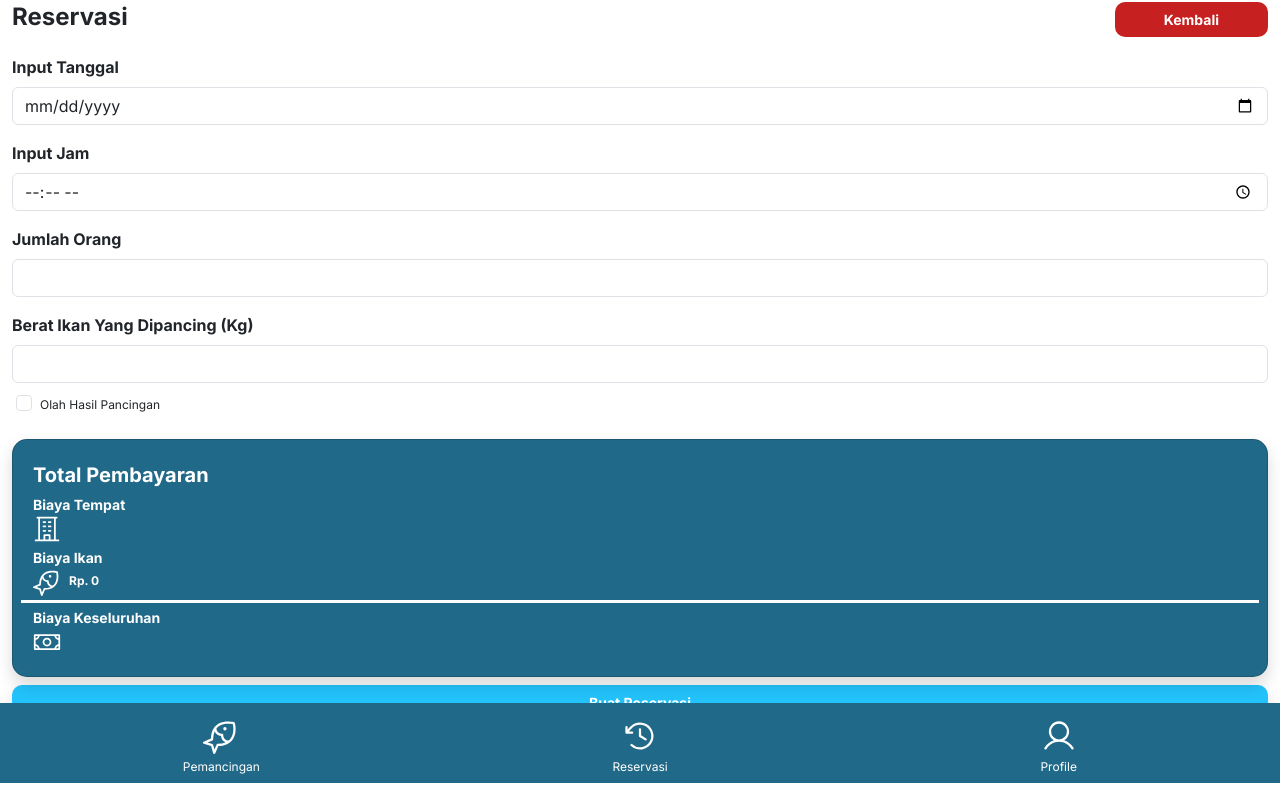
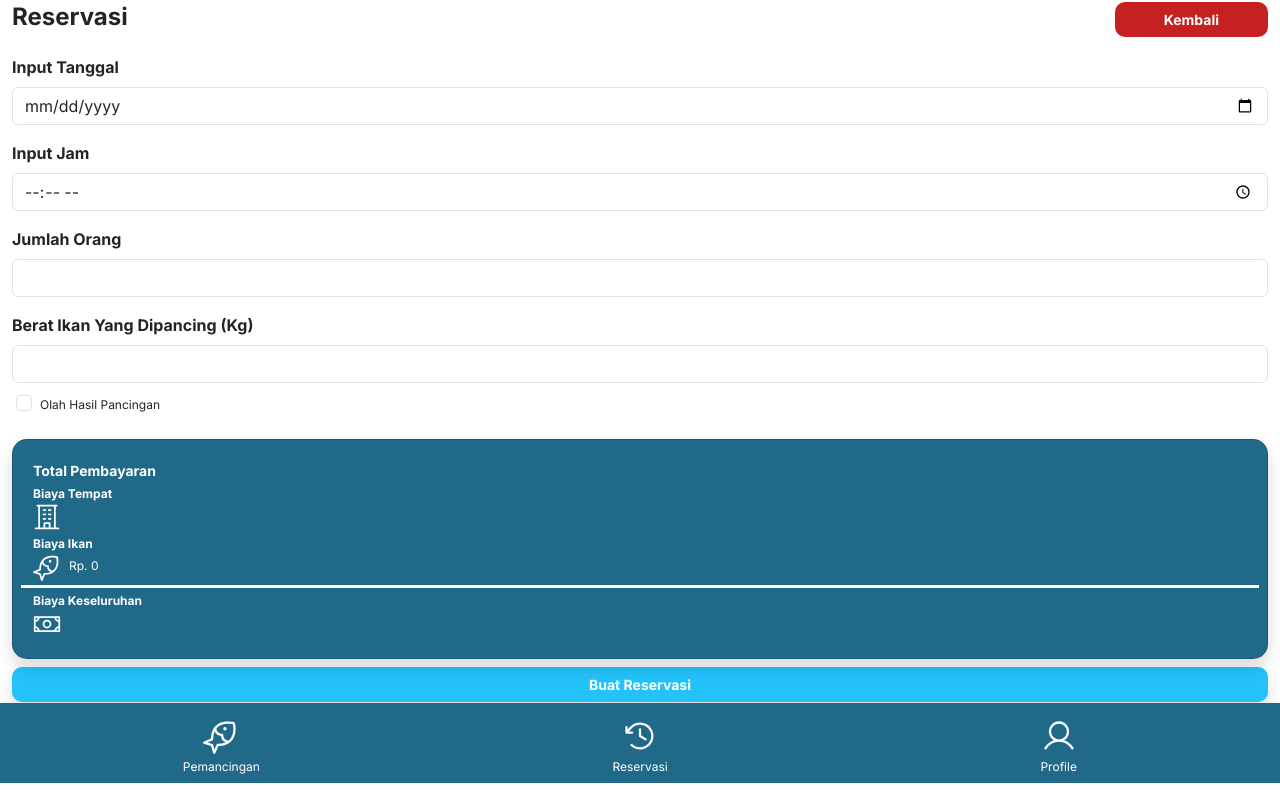
Before and after one commit to tiasMardiansyah/New-folder, a Flask app: template website/templates/reservasi.html in a window 1280 px wide. Shown: the part 17-829 px from the top of the page. After the commit the page ends 800 px from the top, so only its background shows below. Run offline with Flask 3, Linux system fonts and the light colour scheme; the template is opened without the code that fills it, so the values that code supplies are empty; some libraries are stand-ins or nearby versions.

Commit message:
feat: update 2024-12-04

```diff
--- a/website/static/css/main-theme.css
+++ b/website/static/css/main-theme.css
@@ -4,6 +4,10 @@ body {
     font-family: 'Inter', sans-serif !important;
     display: flex;
     flex-direction: column;
+}
+
+.centered-content-custom {
+    margin-top: 35vh;
 }
 
 .content-wrapper {
--- a/website/static/css/reservasi/card.css
+++ b/website/static/css/reservasi/card.css
@@ -1,24 +1,49 @@
-.pemancingan-card-img {
+.reservasi-card-img {
     border-radius: 15px 15px 0 0;
     width: 100%;
     height: 175px;
     object-fit: cover; /* Ensure the image covers the area */
 }
 
-.pemancingan-card {
+.reservasi-card {
     background-color: #216988;
     border-radius: 15px;
 }
 
-.pemancingan-card-title {
+.reservasi-card-title {
     font-size: 14px;
+    color: white;
 }
 
-.pemancingan-card-text {
+.reservasi-card-text {
     font-size: 12px;
+    color: white;
 }
 
 .price-tag {
     font-size: 12px;
     font-weight: 500;
+    color: white;
+
 }
+
+.reservasi-dibuat-card {
+    background-color: #216988;
+    width: 275px;
+    border-radius: 15px;
+}
+
+.reservasi-dibuat-card-title {
+    font-size: 20px;
+    color: white;
+}
+
+.reservasi-dibuat-card-small-text {
+    font-size: 12px;
+    color: white;
+}
+
+.reservasi-dibuat-card-text {
+    font-size: 14px;
+    color: white;
+}
--- a/website/templates/reservasi.html
+++ b/website/templates/reservasi.html
@@ -3,10 +3,11 @@
 {% block title %}Beranda{% endblock %}
 
 {% block page_specified_style %}
-<link rel="stylesheet" href="{{ url_for('static', filename='css/detail_pemancingan/card.css') }}">
+<link rel="stylesheet" href="{{ url_for('static', filename='css/reservasi/card.css') }}">
 {% endblock %}
 
 {% block content %}
+<div id="global-content">
     <div class="d-flex justify-content-between align-items-center mt-1 mb-3">
         <div class="page-title mb-1"><b>Reservasi</b></div>
         <a href="{{url_for('views.detail_pemancingan', id=informasi_pemancingan['id'])}}" class="btn theme-button-danger-custom ps-5 pe-5"><b>Kembali</b></a>
@@ -65,8 +66,8 @@
         {% if informasi_pemancingan['kolam'] and informasi_pemancingan['kolam']|length > 0 %}
         <div class="mb-3 ">
             <label for="kolamDipilih" class="form-label custom-form-text">Kolam Dipilih</label>
-        <select class="form-control" id="kolamDipilih" name="kolamDipilih">
-            <option value="-" disabled selected>Pilih Kolam</option>
+            <select class="form-control" id="kolamDipilih" name="kolamDipilih" required>
+                <option value="" selected>Pilih Kolam</option>
                 {% for informasi_kolam in informasi_pemancingan['kolam'] %}
                     <option value="{{ informasi_kolam.id }}">{{ informasi_kolam.nama }}</option>
                 {% endfor %}
@@ -75,24 +76,24 @@
         {% endif %}
 
         <!-- Menu Total Pembayaran -->
-    <div class="card h-100 shadow detail-pemancingan-card mt-4">
+        <div class="card h-100 shadow reservasi-card mt-4">
         <div class="card-body">
             <div class="row p-1">
-            <div class="detail-pemancingan-card-title mb-1"><b>Total Pembayaran</b></div>
+                <div class="reservasi-card-title mb-1"><b>Total Pembayaran</b></div>
 
                 <div {% if informasi_pemancingan['biaya_tempat'] is none  %} hidden {% endif %}>
-                <div class="detail-pemancingan-card-text"><b>Biaya Tempat</b></div>
+                    <div class="reservasi-card-text"><b>Biaya Tempat</b></div>
                     <div class="d-flex align-items-start">
                         <svg class="me-2 flex-shrink-0" xmlns="http://www.w3.org/2000/svg" width="28" height="28" fill="#FFFFFF" viewBox="0 0 256 256">
                             <path d="M232,224H208V32h8a8,8,0,0,0,0-16H40a8,8,0,0,0,0,16h8V224H24a8,8,0,0,0,0,16H232a8,8,0,0,0,0-16ZM64,32H192V224H160V184a8,8,0,0,0-8-8H104a8,8,0,0,0-8,8v40H64Zm80,192H112V192h32ZM88,64a8,8,0,0,1,8-8h16a8,8,0,0,1,0,16H96A8,8,0,0,1,88,64Zm48,0a8,8,0,0,1,8-8h16a8,8,0,0,1,0,16H144A8,8,0,0,1,136,64ZM88,104a8,8,0,0,1,8-8h16a8,8,0,0,1,0,16H96A8,8,0,0,1,88,104Zm48,0a8,8,0,0,1,8-8h16a8,8,0,0,1,0,16H144A8,8,0,0,1,136,104ZM88,144a8,8,0,0,1,8-8h16a8,8,0,0,1,0,16H96A8,8,0,0,1,88,144Zm48,0a8,8,0,0,1,8-8h16a8,8,0,0,1,0,16H144A8,8,0,0,1,136,144Z"></path>
                         </svg>
 
                         <input type="hidden" id="biayaTempatForm" value="{{ informasi_pemancingan['biaya_tempat'] if informasi_pemancingan['biaya_tempat'] is not none else 0 }}">
-                    <span id="biayaTempat" class="detail-tag-text flex-grow-1 mt-1 price-formatted-kg" ></span>
+                        <span id="biayaTempat" class="price-tag flex-grow-1 mt-1 price-formatted-kg" ></span>
                     </div>
                 </div>
 
-            <div class="detail-pemancingan-card-text mt-1"><b>Biaya Ikan</b></div>
+                <div class="reservasi-card-text mt-1"><b>Biaya Ikan</b></div>
                 <div class="d-flex align-items-start">
                     <svg class="me-2 flex-shrink-0" xmlns="http://www.w3.org/2000/svg" width="28" height="28" fill="#FFFFFF" viewBox="0 0 256 256">
                         <path d="M168,76a12,12,0,1,1-12-12A12,12,0,0,1,168,76Zm48.72,67.64c-19.37,34.9-55.44,53.76-107.24,56.1l-22,51.41A8,8,0,0,1,80.1,256l-.51,0a8,8,0,0,1-7.19-5.78L57.6,198.39,5.8,183.56a8,8,0,0,1-1-15.05l51.41-22c2.35-51.78,21.21-87.84,56.09-107.22,24.75-13.74,52.74-15.84,71.88-15.18,18.64.64,36,4.27,38.86,6a8,8,0,0,1,2.83,2.83c1.69,2.85,5.33,20.21,6,38.85C232.55,90.89,230.46,118.89,216.72,143.64Zm-55.18,29a52.11,52.11,0,0,1-33.4-44.78A52.09,52.09,0,0,1,83.37,94.47q-10.45,23.79-11.3,57.59a8,8,0,0,1-4.85,7.17L31.83,174.37l34.45,9.86a8,8,0,0,1,5.49,5.5l9.84,34.44,15.16-35.4a8,8,0,0,1,7.17-4.84Q137.71,183.12,161.54,172.64ZM212.42,43.57c-14.15-3-64.1-11-100.3,14.75a81.21,81.21,0,0,0-16,15.07,36,36,0,0,0,39.35,38.44,8,8,0,0,1,8.73,8.73,36,36,0,0,0,38.47,39.34,80.81,80.81,0,0,0,15-16C223.42,107.73,215.42,57.74,212.42,43.57Z"></path>
@@ -100,12 +101,12 @@
 
                     <input type="hidden" id="biayaIkanPerKilo" value="{{informasi_pemancingan['biaya_ikan']}}">
                     <input type="hidden" id="biayaIkanForm" value="0">
-                <span id="biayaIkan" class="detail-tag-text flex-grow-1 mt-1 price-formatted">Rp. 0</span>
+                    <span id="biayaIkan" class="price-tag flex-grow-1 mt-1 price-formatted">Rp. 0</span>
 
                 </div>
 
                 <div id="biaya-pengolahan-wrapper" hidden>
-                <div class="detail-pemancingan-card-text mt-1"><b>Biaya Pengolahan</b></div>
+                    <div class="reservasi-card-text mt-1"><b>Biaya Pengolahan</b></div>
                     <div class="d-flex align-items-start">
                         <svg class="me-2 flex-shrink-0" xmlns="http://www.w3.org/2000/svg" width="28" height="28" fill="#FFFFFF" viewBox="0 0 256 256">
                             <path d="M231.87,32.13a27.84,27.84,0,0,0-39.32,0L18.34,206.4a8,8,0,0,0,3.86,13.45A160.67,160.67,0,0,0,58.4,224c32.95,0,65.92-10.2,96.95-30.23,31.76-20.5,50.19-43.82,51-44.81a8,8,0,0,0-.64-10.59L185.32,118l46.55-46.56A27.85,27.85,0,0,0,231.87,32.13ZM189.1,144.44a220.41,220.41,0,0,1-42.86,36.16c-34.43,22.1-69.94,30.92-105.77,26.3L146,101.33Zm31.46-84.3L174,106.7,157.32,90l46.55-46.56a11.8,11.8,0,0,1,16.69,16.69Z"></path>
@@ -113,20 +114,20 @@
 
                         <input type="hidden" id="biayaOlahPerKilo" value="{{informasi_pemancingan['biaya_olah']}}">
                         <input type="hidden" id="biayaOlahForm" value="0">
-                    <span id="biayaOlah" class="detail-tag-text flex-grow-1 mt-1">Rp. 0</span>
+                        <span id="biayaOlah" class="price-tag flex-grow-1 mt-1">Rp. 0</span>
                     </div>
                 </div>
 
                 <hr class="mt-1 mb-1 separator">
 
-            <div class="detail-pemancingan-card-text"><b>Biaya Keseluruhan</b></div>
+                <div class="reservasi-card-text"><b>Biaya Keseluruhan</b></div>
                 <div class="d-flex align-items-start">
                     <svg class="me-2 flex-shrink-0" style="width: 28px; height: 28px;" xmlns="http://www.w3.org/2000/svg" fill="#FFFFFF" viewBox="0 0 256 256">
                         <path d="M128,88a40,40,0,1,0,40,40A40,40,0,0,0,128,88Zm0,64a24,24,0,1,1,24-24A24,24,0,0,1,128,152ZM240,56H16a8,8,0,0,0-8,8V192a8,8,0,0,0,8,8H240a8,8,0,0,0,8-8V64A8,8,0,0,0,240,56ZM193.65,184H62.35A56.78,56.78,0,0,0,24,145.65v-35.3A56.78,56.78,0,0,0,62.35,72h131.3A56.78,56.78,0,0,0,232,110.35v35.3A56.78,56.78,0,0,0,193.65,184ZM232,93.37A40.81,40.81,0,0,1,210.63,72H232ZM45.37,72A40.81,40.81,0,0,1,24,93.37V72ZM24,162.63A40.81,40.81,0,0,1,45.37,184H24ZM210.63,184A40.81,40.81,0,0,1,232,162.63V184Z"></path>
                     </svg>
 
                     <input type="hidden" id="biayaKeseluruhanForm" value="0">
-                <span id="biayaKeseluruhan" class="detail-tag-text flex-grow-1 mt-1"></span>
+                    <span id="biayaKeseluruhan" class="price-tag flex-grow-1 mt-1"></span>
                 </div>
             </div>
 
@@ -137,11 +138,15 @@
             <button type="submit" class="btn shadow theme-button-neutral-alt-custom w-100"><b>Buat Reservasi</b></button>
         </div>
     </form>
+</div>
+
 {% endblock %}
 
 {% block page_specified_script %}
 <script>
     $(document).ready(function() {
+
+
         $('#biayaTempat').html(function() {
             var biayaTempat = $('#biayaTempatForm').val();
 
@@ -185,6 +190,13 @@
 
         $('form').on('submit', function(e) {
             e.preventDefault();
+
+            // Check if the form is valid
+            if (this.checkValidity() === false) {
+                e.stopPropagation();
+                this.classList.add('was-validated');
+                return;
+            }
 
             Swal.fire({
                 title: "Buat Reservasi?",
@@ -232,8 +244,30 @@
                             biayaKeseluruhan: biayaKeseluruhan
                         }),
                         success: function(response) {
-                            Swal.fire("Reservasi Berhasil!", "", "success").then((result) => {
-                            });
+                            htmlResponse = `
+                                <div class="d-flex justify-content-center align-items-center centered-content-custom">
+                                    <div class="card shadow reservasi-dibuat-card">
+                                        <div class="card-body me-1 ms-1">
+                                            <div class="row">
+                                                <div class="reservasi-dibuat-card-title"><b>Reservasi Berhasil Dibuat</b></div>
+                                                <div class="reservasi-dibuat-card-small-text mb-3 mt-2 fw-lighter">Reservasi kamu akan di cek oleh pemilik pemancingan. </div>
+
+                                                <div class="reservasi-dibuat-card-text mb-1"><b>Kode Reservasi</b></div>
+                                                <div class="d-flex align-items-start">
+                                                    <svg class="me-2 flex-shrink-0" width="28" height="28" xmlns="http://www.w3.org/2000/svg" fill="#FFFFFF" viewBox="0 0 256 256"><path d="M72,104a8,8,0,0,1,8-8h96a8,8,0,0,1,0,16H80A8,8,0,0,1,72,104Zm8,40h96a8,8,0,0,0,0-16H80a8,8,0,0,0,0,16ZM232,56V208a8,8,0,0,1-11.58,7.15L192,200.94l-28.42,14.21a8,8,0,0,1-7.16,0L128,200.94,99.58,215.15a8,8,0,0,1-7.16,0L64,200.94,35.58,215.15A8,8,0,0,1,24,208V56A16,16,0,0,1,40,40H216A16,16,0,0,1,232,56Zm-16,0H40V195.06l20.42-10.22a8,8,0,0,1,7.16,0L96,199.06l28.42-14.22a8,8,0,0,1,7.16,0L160,199.06l28.42-14.22a8,8,0,0,1,7.16,0L216,195.06Z"></path></svg>
+                                                    <span class="reservasi-dibuat-card-text flex-grow-1 mt-1">
+                                                        ${response.data.id_reservasi}
+                                                    </span>
+                                                </div>
+
+                                                <a href="{{url_for('views.list_pemancingan')}}" class="btn mt-3 theme-button-neutral-custom"><b>Kembali Ke Menu</b></a>
+                                            </div>
+                                        </div>
+                                    </div>
+                                </div>
+                            `;
+
+                            $('#global-content').html(htmlResponse);
                         },
                         error: function(response) {
                             Swal.fire("Reservasi Gagal!", "", "error");
```
Also changed, not shown: website/api.py (+32 -3 lines), website/auth.py (+5 -11 lines), website/templates/profile.html (+26 -2 lines), website/views.py (+7 -2 lines). Lines whose indentation alone changed are shown as unchanged.
